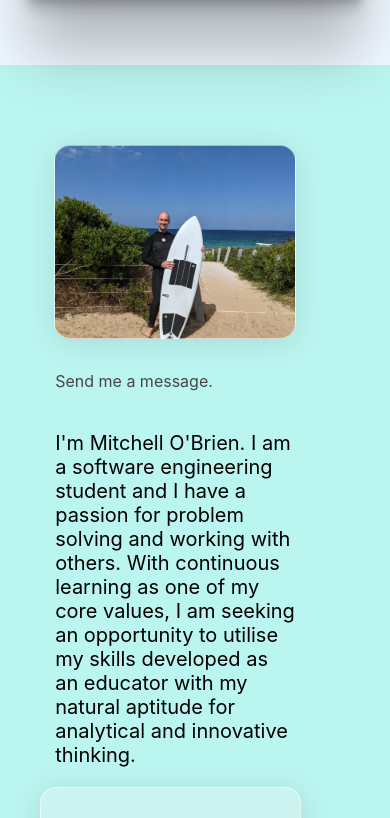
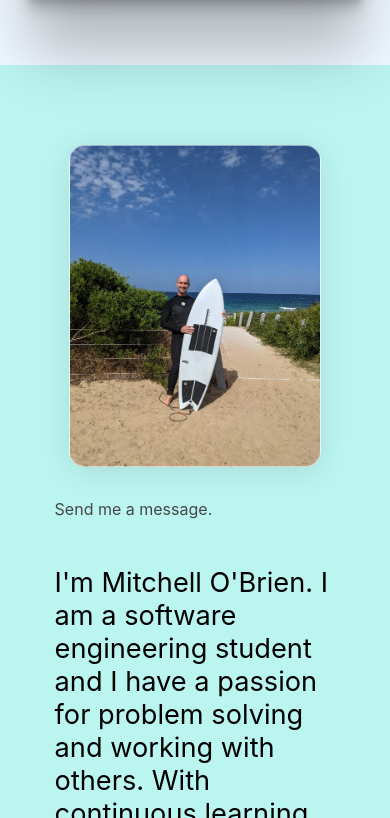
Before and after one commit to OB-CODE/Website, a React (Create React App) app in the folder ob-website/: page / in a window 390 px wide. Shown: the part 3006-3824 px from the top of the page. Built offline with nearby package versions, Linux system fonts and the light colour scheme.

Commit message:
about CSS fixed - more responsive

```diff
--- a/ob-website/public/index.html
+++ b/ob-website/public/index.html
@@ -24,7 +24,9 @@
       work correctly both with client-side routing and a non-root public URL.
       Learn how to configure a non-root public URL by running `npm run build`.
     -->
-    <title>React App</title>
+    <title>Mitch O'Brien</title>
+    <link rel = "icon" href =
+    "./mo.png" type = "image/x-icon">
   </head>
   <body>
     <noscript>You need to enable JavaScript to run this app.</noscript>
--- a/ob-website/src/components/about/About.scss
+++ b/ob-website/src/components/about/About.scss
@@ -1,5 +1,5 @@
 .aboutme {
-  font-size: 1.25rem;
+  font-size: 1.7rem;
 }
 
 @media (max-width: 768px) {
@@ -16,18 +16,19 @@
 
 .about {
   width: 80%;
-  margin-left: 7rem;
-  margin-right: 7rem;
+  margin: auto;
   display: flex;
   flex-direction: row;
   align-items: center;
+  justify-content: space-around;
+  margin-bottom: 4vh;
 }
 .heading {
   width: 30%;
   font-size: 1.15rem;
 }
 ._img {
-  margin: 10em;
+  margin: 2em;
   width: 35em;
   height: 20em;
   border-radius: 16px;
@@ -47,30 +48,17 @@
   text-decoration: none;
   background-color: #ec704c;
 }
-@media (max-width: 1024px) {
+
+@media (max-width: 1400px) {
   .about {
-    margin-left: 3rem;
-    margin-right: 3rem;
-  }
-  ._img {
-    margin: 2em;
-  }
-  ._content_wrapper {
-    width: 40%;
-  }
-}
-@media (max-width: 768px) {
-  .about {
-    margin-left: 1.2em;
-    margin-right: 4em;
     flex-direction: column;
   }
   ._img {
-    width: 15em;
-    height: 12em;
+    width: 80%;
+    height: max;
   }
   ._content_wrapper {
-    width: 15em;
+    width: 90%;
   }
   .contact_msg {
     display: none;
```
Also changed, not shown: ob-website/public/mo.png (added).
